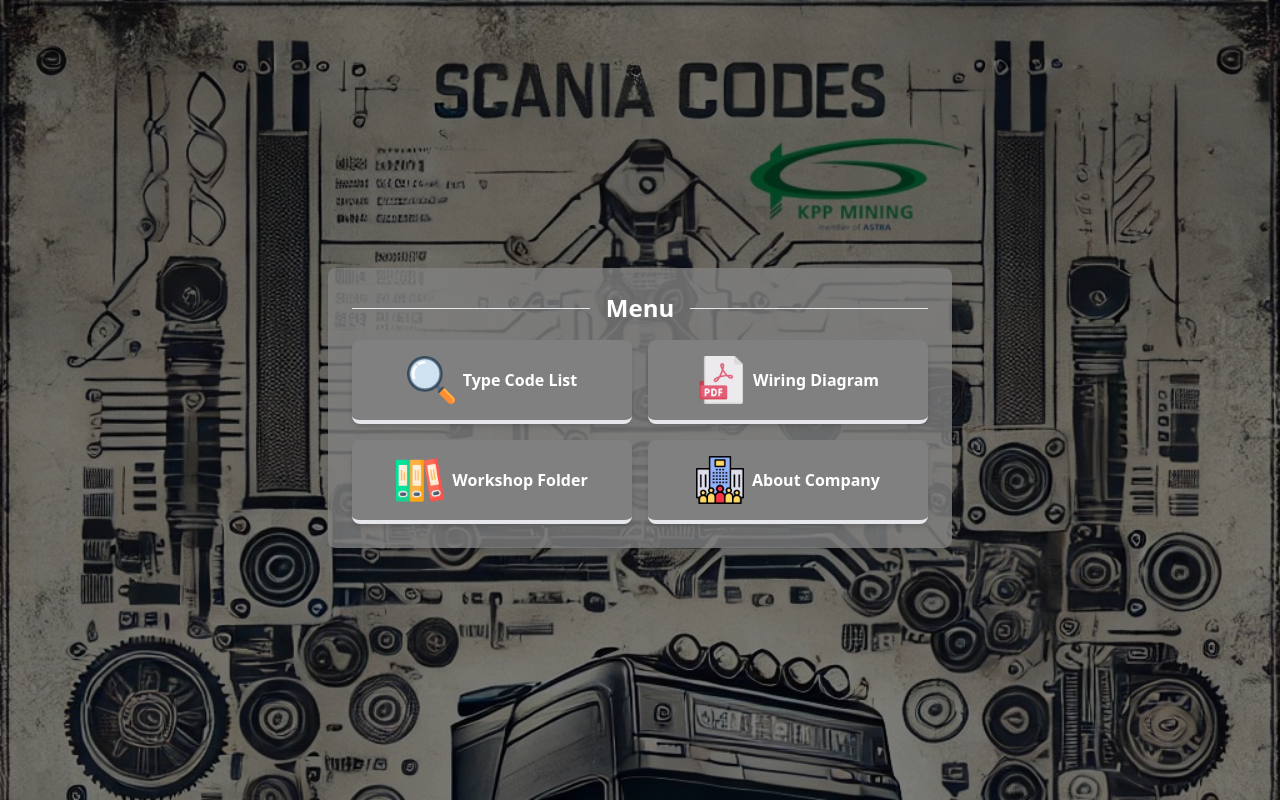
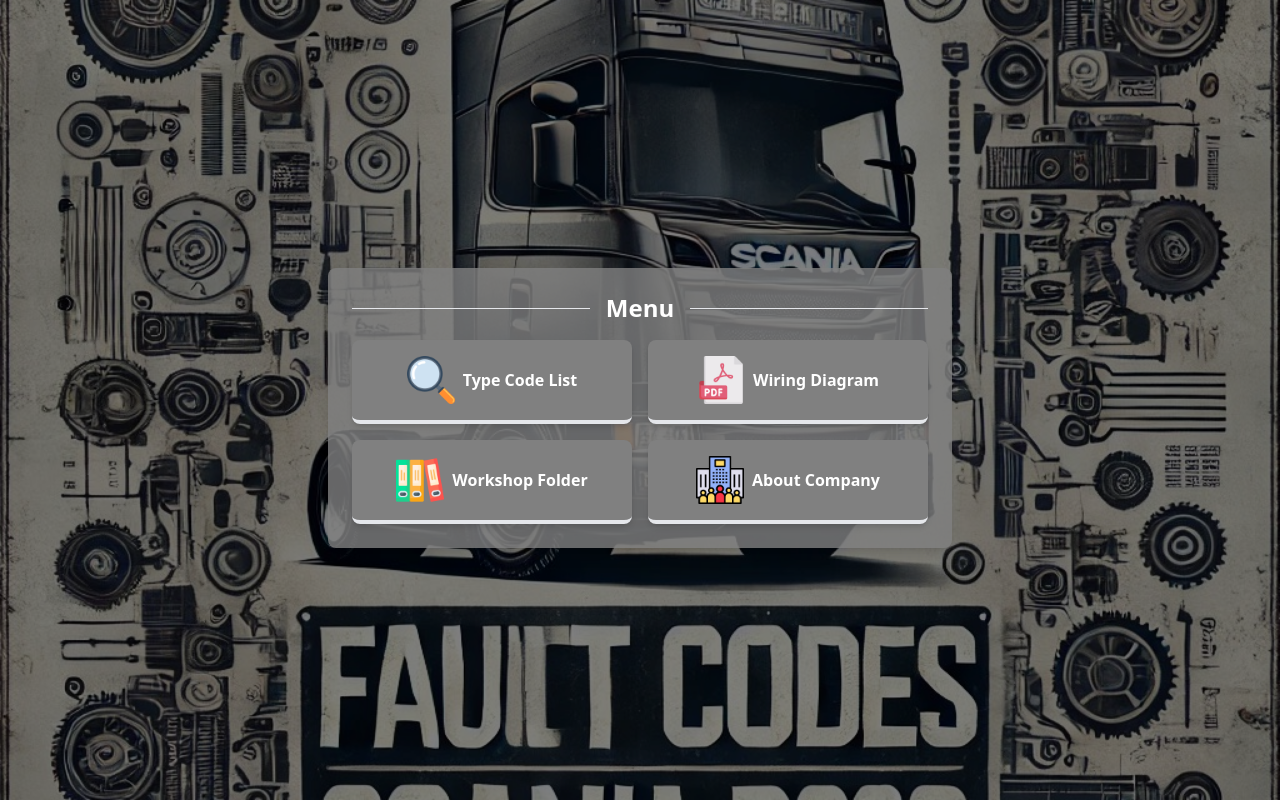
Before and after one commit to Genta-arya/webscania, a React (Vite) app: page / in a window 1280 px wide. Built offline with nearby package versions, Linux system fonts and the light colour scheme.

Commit message:
publish fix2

```diff
--- a/src/view/home/components/MainMenu.jsx
+++ b/src/view/home/components/MainMenu.jsx
@@ -19,6 +19,8 @@
         style={{
           backgroundImage: `url(${bg})`,
           backgroundSize: "cover",
+
+          backgroundPosition: "center",
           filter: "brightness(0.5)",
         }}
       />
```
